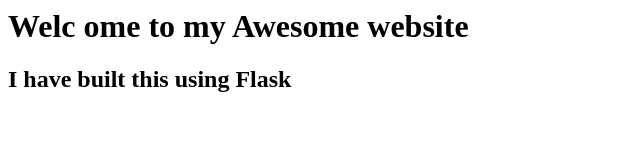
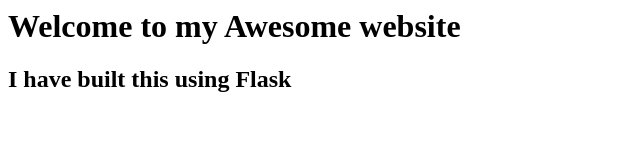
Before and after one commit to jayrajan/flask_project, a plain HTML site: page flask/template/index.html in a window 1280 px wide. Shown: the whole page, without its empty margins (0-640 px from the left). Drawn offline with Linux system fonts and the light colour scheme.

Commit message:
fix: minor

```diff
--- a/flask/template/index.html
+++ b/flask/template/index.html
@@ -5,7 +5,7 @@
     </head>
 
     <body>
-        <h1> Welc ome to my Awesome website</h1>
+        <h1> Welcome to my Awesome website</h1>
         <h2> I have built this using Flask </h2>
 
     </body>
```
